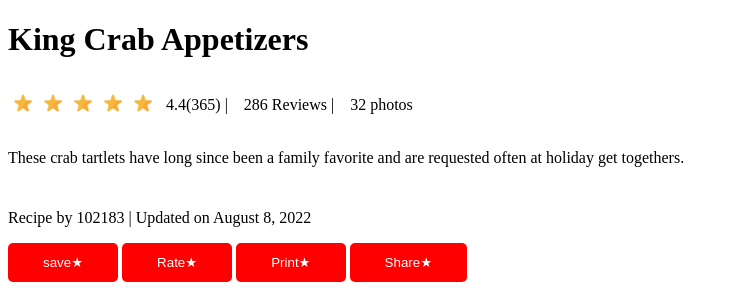
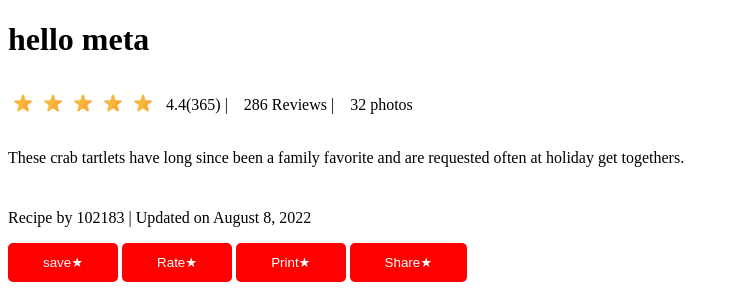
Before and after one commit to anis57/demo, a plain HTML site: page index.html in a window 1280 px wide. Shown: the top 290 px of the page, without its empty margins (0-739 px from the left). Drawn offline with Linux system fonts and the light colour scheme.

Commit message:
dosri demo

```diff
--- a/index.html
+++ b/index.html
@@ -1,14 +1,17 @@
 <!DOCTYPE html>
 <html lang="en">
+
 <head>
     <meta charset="UTF-8">
     <meta name="viewport" content="width=device-width, initial-scale=1.0">
     <link rel="stylesheet" href="css/style.css" />
     <title>Document</title>
 </head>
+
 <body>
     <div>
-        <h1>King Crab Appetizers</h1>
+
+        <h1>hello meta</h1>
     </div>
     <div class="stars">
         <div class="starss">
@@ -37,10 +40,11 @@
         </div>
     </div>
     <div>
-    <p>These crab tartlets have long since been a family favorite and are requested often at holiday get togethers.</p>
+        <p>These crab tartlets have long since been a family favorite and are requested often at holiday get togethers.
+        </p>
     </div>
     <div class="recp">
-    <p>Recipe by 102183  |  Updated on August 8, 2022</p>
+        <p>Recipe by 102183 | Updated on August 8, 2022</p>
     </div>
     <div class="btn">
         <button>save&starf;</button>
@@ -49,7 +53,10 @@
         <button>Share&starf;</button>
     </div>
     <div>
-    <iframe width="560" height="315" src="https://www.youtube.com/embed/I_6aMZwf9CU?si=gKC1JMs8u2ZG2fy0" title="YouTube video player" frameborder="0" allow="accelerometer; autoplay; clipboard-write; encrypted-media; gyroscope; picture-in-picture; web-share" allowfullscreen></iframe>
+        <iframe width="560" height="315" src="https://www.youtube.com/embed/I_6aMZwf9CU?si=gKC1JMs8u2ZG2fy0"
+            title="YouTube video player" frameborder="0"
+            allow="accelerometer; autoplay; clipboard-write; encrypted-media; gyroscope; picture-in-picture; web-share"
+            allowfullscreen></iframe>
     </div>
     <div class="mealbg">
         <div class="mealpic">
@@ -69,4 +76,5 @@
         </div>
     </div>
 </body>
+
 </html>
```
Lines whose indentation alone changed are shown as unchanged.
